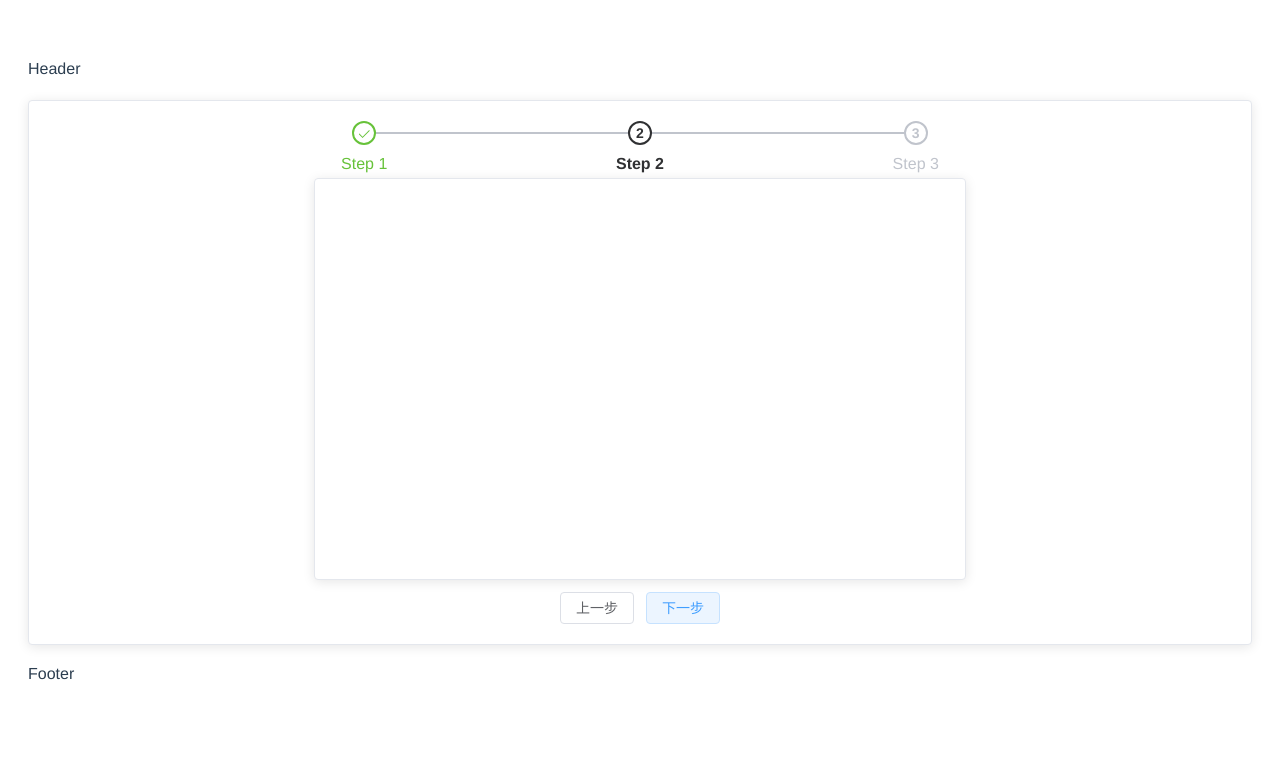
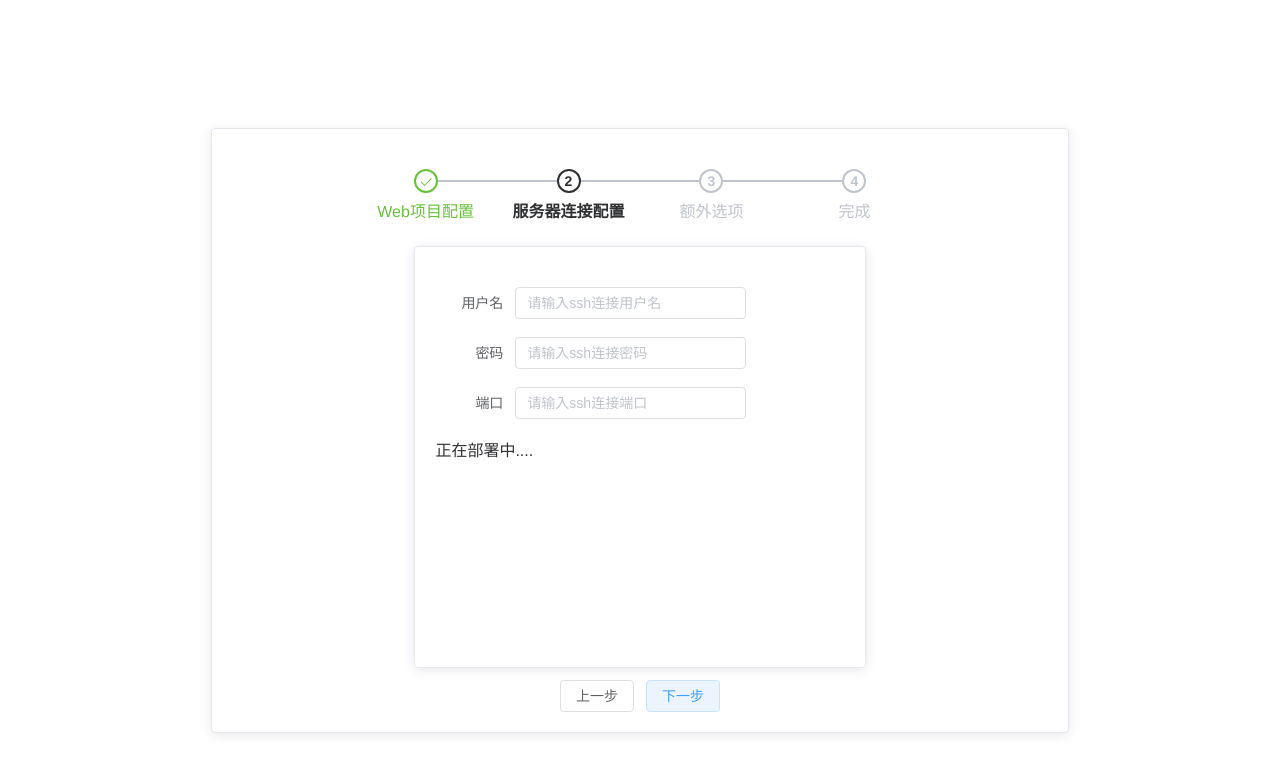
Before and after one commit to git-czy/AutoWeb-front-end, a Vue app: page / in a window 1280 px wide. Both pictures are taken after a click on the button "下一步". Shown: the top 774 px of the page. Built offline with nearby package versions, Linux system fonts and the light colour scheme.

Commit message:
1.步骤内容大概的demo版本

```diff
--- a/package.json
+++ b/package.json
@@ -7,6 +7,7 @@
     "preview": "vite preview"
   },
   "dependencies": {
+    "@element-plus/icons-vue": "^0.2.4",
     "element-plus": "^1.3.0-beta.1",
     "vue": "^3.2.25",
     "vue-router": "^4.0.12"
@@ -15,8 +16,6 @@
     "@types/node": "^17.0.8",
     "@vitejs/plugin-vue": "^2.0.0",
     "sass": "^1.46.0",
-    "unplugin-auto-import": "^0.5.5",
-    "unplugin-vue-components": "^0.17.11",
     "vite": "^2.7.2"
   }
 }
--- a/src/App.vue
+++ b/src/App.vue
@@ -12,6 +12,6 @@
   -moz-osx-font-smoothing: grayscale;
   /*text-align: center;*/
   color: #2c3e50;
-  margin-top: 60px;
+  /*margin-top: 60px;*/
 }
 </style>
--- a/src/page/home/index.vue
+++ b/src/page/home/index.vue
@@ -1,32 +1,122 @@
 <template>
   <el-container>
-    <el-header height="20px">Header</el-header>
-    <el-main>
+    <el-header height="100px"></el-header>
+    <el-main class="main">
       <el-card shadow="always" class="main-card">
         <!--步骤条-->
         <el-row justify="center">
           <el-steps :active="active" finish-status="success" align-center>
-            <el-step title="Step 1"></el-step>
-            <el-step title="Step 2"></el-step>
-            <el-step title="Step 3"></el-step>
+            <el-step title="Web项目配置"></el-step>
+            <el-step title="服务器连接配置"></el-step>
+            <el-step title="额外选项"></el-step>
+            <el-step title="完成"></el-step>
           </el-steps>
         </el-row>
         <!--编辑内容-->
         <el-row justify="center">
           <el-card class="body-card">
+            <el-form :model="webConfig" label-position="right" label-width="80px" v-if="active===0">
+              <el-form-item label="项目类型">
+                <el-select v-model="webConfig.projectType" placeholder="请选择项目类型">
+                  <el-option label="Python" value="python"></el-option>
+                  <!--                  <el-option label="Java" value="java"></el-option>-->
+                </el-select>
+              </el-form-item>
+              <el-form-item label="项目代码">
+                <el-upload
+                    class="upload-demo"
+                    drag
+                    action="https://jsonplaceholder.typicode.com/posts/"
+                    multiple
+                >
+                  <el-icon class="el-icon--upload">
+                    <upload-filled/>
+                  </el-icon>
+                  <div class="el-upload__text">
+                    Drop file here or <em>click to upload</em>
+                  </div>
+                  <template #tip>
+                    <div class="el-upload__tip">
+                      jpg/png files with a size less than 500kb
+                    </div>
+                  </template>
+                </el-upload>
+              </el-form-item>
+            </el-form>
+            <el-form :model="webConnect" label-position="right" label-width="80px" v-if="active===1">
+              <el-form-item label="用户名">
+                <el-input placeholder="请输入ssh连接用户名" v-model="webConnect.user"></el-input>
+              </el-form-item>
+              <el-form-item label="密码">
+                <el-input placeholder="请输入ssh连接密码" v-model="webConnect.password"></el-input>
+              </el-form-item>
+              <el-form-item label="端口">
+                <el-input placeholder="请输入ssh连接端口" v-model="webConnect.port"></el-input>
+              </el-form-item>
+            </el-form>
+            <el-form :model="webExtra" label-position="right" label-width="80px" v-if="active===2">
+              <el-form-item label="开启ssl" prop="delivery">
+                <el-switch v-model="webExtra.ssl"></el-switch>
+              </el-form-item>
+              <template v-if="webExtra.ssl">
+                <el-form-item label="网站域名">
+                  <el-input placeholder="请输入需要配置ssl的域名" v-model="webExtra.domain"></el-input>
+                </el-form-item>
 
+                <el-form-item label="ssl证书pem文件">
+                  <el-upload
+                      class="upload-demo"
+                      :limit="1"
+                      accept=".pem"
+                  >
+                    <el-button type="primary">点击上传</el-button>
+                    <template #tip>
+                      <div class="el-upload__tip">
+                        jpg/png files with a size less than 500kb
+                      </div>
+                    </template>
+                  </el-upload>
+                </el-form-item>
+                <el-form-item label="ssl证书Key文件">
+                  <el-upload
+                      class="upload-demo"
+                      :limit="1"
+                  >
+                    <el-button type="primary">点击上传</el-button>
+                    <template #tip>
+                      <div class="el-upload__tip">
+                        jpg/png files with a size less than 500kb
+                      </div>
+                    </template>
+                  </el-upload>
+                </el-form-item>
+              </template>
+
+            </el-form>
+            <p>正在部署中....</p>
+            <el-result
+                icon="success"
+                title="部署成功"
+                sub-title="电机按钮前往你的网站看看吧"
+                v-if="active===4"
+            >
+              <template #extra>
+                <el-button type="primary" >前往我的网站</el-button>
+              </template>
+            </el-result>
           </el-card>
         </el-row>
         <!--确认按钮-->
         <el-row justify="center">
-          <el-button v-if="showPre" style="margin-top: 12px" @click="pre">上一步</el-button>
-          <el-button v-if="showNext" style="margin-top: 12px" @click="next">下一步</el-button>
-          <el-button v-if="!showNext" type="primary" style="margin-top: 12px">确认</el-button>
+          <el-button v-if="showPre" @click="pre">上一步</el-button>
+          <el-button v-if="showNext" @click="next">下一步</el-button>
+          <el-button v-if="showSubmit" type="primary" @click="submit">确认</el-button>
+          <div style="height: 44px;line-height:44px" v-if="active===4"></div>
         </el-row>
       </el-card>
 
     </el-main>
-    <el-footer>Footer</el-footer>
+
   </el-container>
 </template>
 
@@ -38,23 +128,44 @@
       active: 0,
       showPre: false,
       showNext: true,
+      showSubmit: false,
+      webConfig: {
+        projectType: ""
+      },
+      webConnect: {
+        user: '',
+        password: '',
+        port: '',
+      },
+      webExtra: {
+        ssl: false
+      },
     }
   },
   watch: {
     active(n, o) {
-      this.showNext = n !== 2;
-      this.showPre = n !== 0;
+      if (n !== 4) {
+        this.showNext = n !== 3;
+        this.showPre = n !== 0;
+      } else {
+        this.showNext = false
+        this.showPre = false
+      }
+      if (n === 3) this.showSubmit = true
     }
   },
   methods: {
     next() {
-      if (this.active < 2) this.active++
-
+      if (this.active < 3) this.active++
     },
     pre() {
       if (this.active > 0) this.active--
+    },
+    submit() {
+      this.active = 4
+      this.showSubmit = false
+    }
 
-    }
   }
 }
 </script>
@@ -65,15 +176,37 @@
   width: 100%;
 }
 
+.main {
+  display: flex;
+  justify-content: center;
+}
+
 .main-card {
+  width: 70%;
+  padding-top: 20px;
+
+  .el-input {
+    width: 70%;
+  }
+
   .el-steps {
     width: 70%;
+  }
+
+  .el-button {
+    margin-top: 12px
   }
 }
 
 .body-card {
   width: 55%;
   height: 400px;
+  padding-top: 20px;
+  margin-top: 20px;
 }
 
+
+.step-button {
+  margin-top: 12px
+}
 </style>
--- a/src/router/index.js
+++ b/src/router/index.js
@@ -1,5 +1,3 @@
-
-
 import {createRouter, createWebHistory} from "vue-router";
 
 // 路由信息
```
Also changed, not shown: 1 other file (tests, documents, lock files or other folders).
